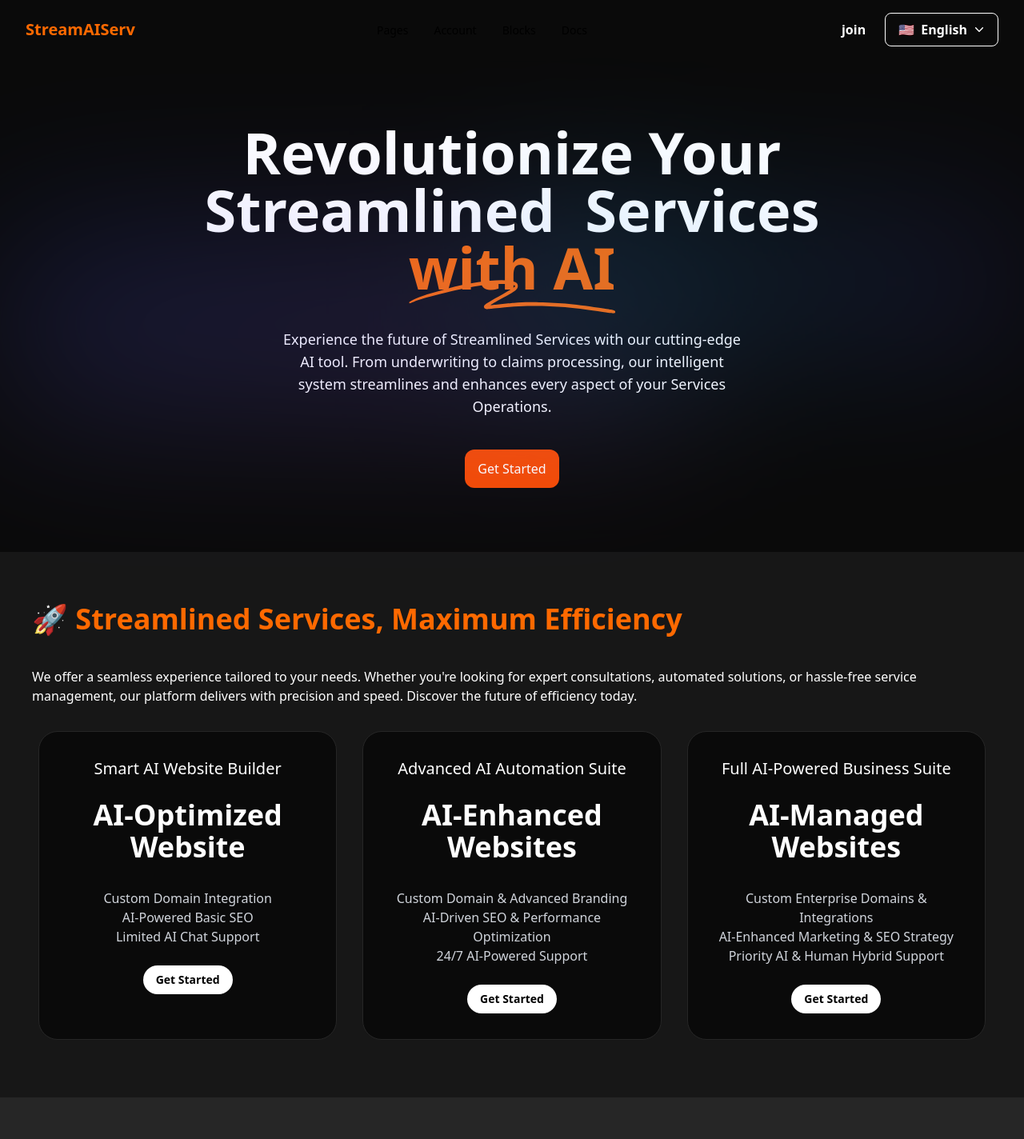
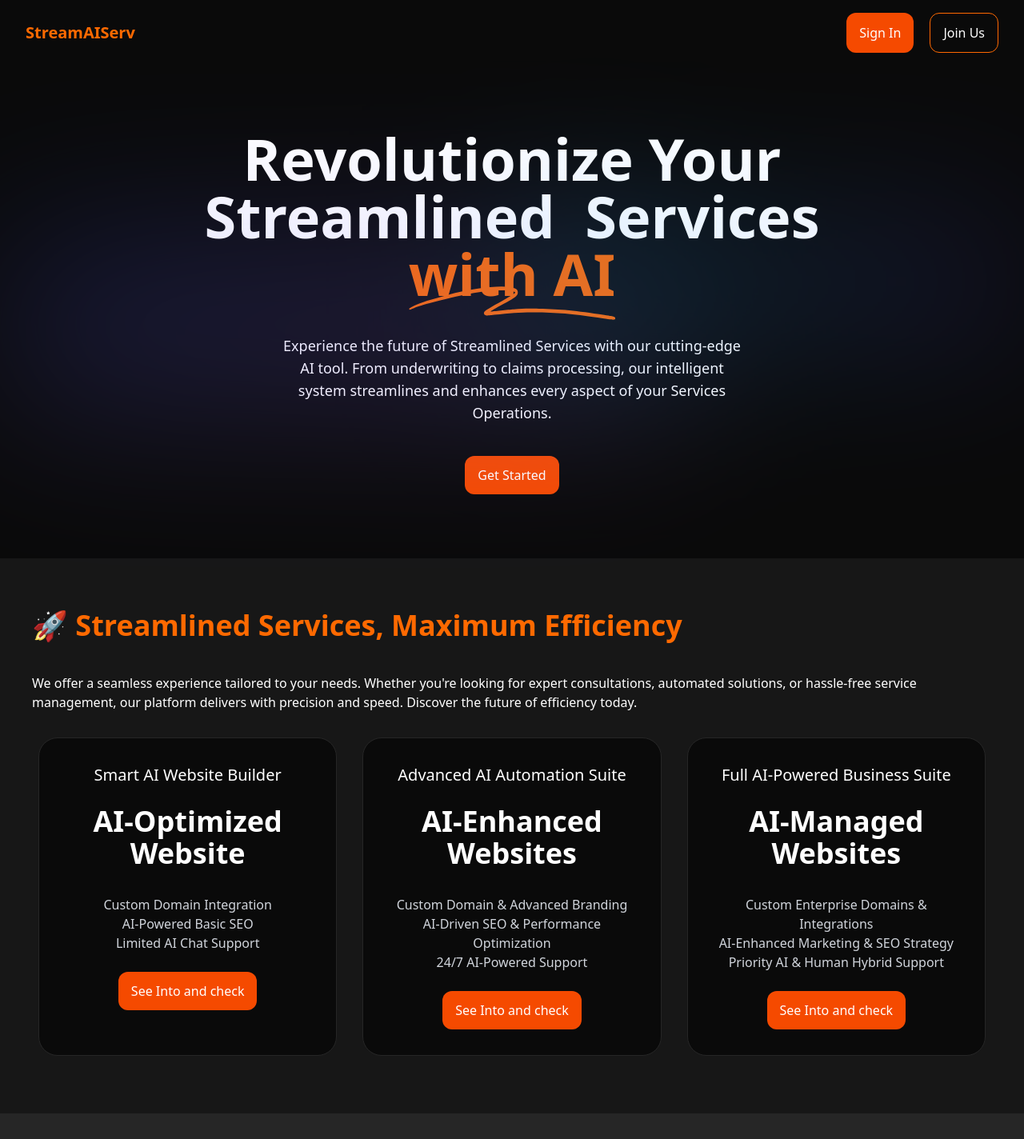
Before and after one commit to SaadaniMohamedAmine/react-project-global-notions, a React (Vite) app: page / in a window 1280 px wide. Shown: the top 1424 px of the page at 80% size. Built offline with nearby package versions, Linux system fonts and the light colour scheme.

Commit message:
feat: use the buttons in the home page sections

```diff
--- a/src/components/Button.jsx
+++ b/src/components/Button.jsx
@@ -7,7 +7,7 @@ const classes = (type) => {
     type === "primary"
       ? "!bg-orange-600 !hover:bg-orange-400 rounded-xl text-white font-medium px-4 py-3 transition cursor-pointer"
       : "",
-    type === "secondary" ? "bg-transparent rounded-xl text-white font-medium px-4 py-3 transition cursor-pointer border border-orange-500" : ""
+    type === "secondary" ? "bg-transparent rounded-xl text-white font-medium px-4 py-3 transition cursor-pointer border border-orange-500 focus:outline-none focus:ring-0" : ""
   );
 };
 
--- a/src/components/Header.jsx
+++ b/src/components/Header.jsx
@@ -1,98 +1,12 @@
 import { useState } from "react";
 import { NavLink } from "react-router";
-import {
-  Navbar,
-  Collapse,
-  Typography,
-  Button,
-  IconButton,
-  Menu,
-  MenuHandler,
-  MenuList,
-  MenuItem,
-} from "@material-tailwind/react";
-
-import {
-  Bars3Icon,
-  ChevronDownIcon,
-  XMarkIcon,
-} from "@heroicons/react/24/outline";
+import { Navbar, Typography, IconButton } from "@material-tailwind/react";
+import { Bars3Icon, XMarkIcon } from "@heroicons/react/24/outline";
+import Button from "./Button";
 
 const Header = () => {
-  const [openMenu, setOpenMenu] = useState(false);
+  // const [openMenu, setOpenMenu] = useState(false);
   const [openNav, setOpenNav] = useState(false);
-  const [lang, setLang] = useState("English");
-
-  // useEffect(() => {
-  //   window.addEventListener(
-  //     "resize",
-  //     () => window.innerWidth >= 960 && setOpenNav(false)
-  //   );
-  // }, []);
-
-  const navList = (
-    <ul className="mb-4 mt-2 flex flex-col gap-2 lg:mb-0 lg:mt-0 lg:flex-row lg:items-center lg:gap-6">
-      <Typography
-        as="li"
-        variant="small"
-        color="black"
-        className="p-1 font-medium"
-      >
-        <a href="#" className="flex items-center">
-          Pages
-        </a>
-      </Typography>
-      <Typography
-        as="li"
-        variant="small"
-        color="black"
-        className="p-1 font-medium"
-      >
-        <a href="#" className="flex items-center">
-          Account
-        </a>
-      </Typography>
-      <Typography
-        as="li"
-        variant="small"
-        color="black"
-        className="p-1 font-medium"
-      >
-        <a href="#" className="flex items-center">
-          Blocks
-        </a>
-      </Typography>
-      <NavLink to="/docs">
-        <Typography
-          as="li"
-          variant="small"
-          color="black"
-          className="p-1 font-medium"
-        >
-          <span className="flex items-center">Docs</span>
-        </Typography>
-      </NavLink>
-    </ul>
-  );
-
-  const countries = [
-    {
-      flag: "🇺🇸",
-      name: "English",
-    },
-    {
-      flag: "🇪🇸",
-      name: "Spain",
-    },
-    {
-      flag: "🇫🇷",
-      name: "France",
-    },
-    {
-      flag: "🇩🇪",
-      name: "Germany",
-    },
-  ];
 
   return (
     <Navbar
@@ -108,42 +22,9 @@ const Header = () => {
             StreamAIServ
           </Typography>
         </NavLink>
-        <div className="mr-4 hidden lg:block">{navList}</div>
-        <div className="hidden flex-wrap items-center gap-2 lg:flex">
-          <Button variant="gradient" size="sm">
-            join
-          </Button>
-          <Menu open={openMenu} handler={setOpenMenu}>
-            <MenuHandler>
-              <Button
-                size="sm"
-                variant="outlined"
-                className="hidden items-center gap-2 lg:flex text-white border border-white"
-              >
-                <span className="h-min text-base leading-none text-white">
-                  {countries.find(({ name }) => name === lang)?.flag}
-                </span>
-                {countries.find(({ name }) => name === lang)?.name}
-                <ChevronDownIcon
-                  strokeWidth={2.5}
-                  className={`h-3.5 w-3.5 transition-transform ${
-                    openMenu ? "rotate-180" : ""
-                  }`}
-                />
-              </Button>
-            </MenuHandler>
-            <MenuList className="hidden max-h-72 w-20 lg:block">
-              {countries.map(({ name, flag }) => (
-                <MenuItem
-                  key={name}
-                  className="flex items-center gap-2"
-                  onClick={() => setLang(name)}
-                >
-                  {flag} {name}
-                </MenuItem>
-              ))}
-            </MenuList>
-          </Menu>
+        <div className="flex gap-5">
+          <Button.Primary>Sign In</Button.Primary>
+          <Button.Secondary>Join Us</Button.Secondary>
         </div>
         <IconButton
           variant="text"
@@ -157,39 +38,6 @@ const Header = () => {
           )}
         </IconButton>
       </div>
-      <Collapse open={openNav}>
-        {navList}
-        <div className="flex w-full flex-nowrap items-center gap-x-4 lg:hidden">
-          <Button variant="gradient" size="sm" fullWidth>
-            join
-          </Button>
-          <Menu open={openMenu} handler={setOpenMenu}>
-            <MenuHandler>
-              <Button
-                fullWidth
-                size="sm"
-                variant="outlined"
-                className="flex items-center justify-center gap-2 lg:hidden"
-              >
-                🇺🇸 English{" "}
-                <ChevronDownIcon
-                  strokeWidth={2.5}
-                  className={`w-3.h-3.5 h-3.5 transition-transform ${
-                    openMenu ? "rotate-180" : ""
-                  }`}
-                />
-              </Button>
-            </MenuHandler>
-            <MenuList className="block max-h-72 w-20 lg:hidden">
-              {countries.map(({ name, flag }) => (
-                <MenuItem key={name} className="flex items-center gap-2">
-                  {flag} {name}
-                </MenuItem>
-              ))}
-            </MenuList>
-          </Menu>
-        </div>
-      </Collapse>
     </Navbar>
   );
 };
--- a/src/components/Services.jsx
+++ b/src/components/Services.jsx
@@ -1,3 +1,5 @@
+import Button from "./Button";
+
 const Services = () => {
   return (
     <section className="bg-neutral-900">
@@ -36,16 +38,7 @@ const Services = () => {
                 <li>AI-Powered Basic SEO</li>
                 <li>Limited AI Chat Support</li>
               </ul>
-              <a
-                target="_blank"
-                rel="noopener noreferrer"
-                className="lemonsqueezy-button relative flex h-9 w-full items-center justify-center px-4 before:absolute before:inset-0 before:rounded-full before:bg-white before:transition before:duration-300 hover:before:scale-105 active:duration-75 active:before:scale-95 sm:w-max"
-                href="https://example.com/starter-plan"
-              >
-                <span className="relative text-sm font-semibold text-black">
-                  Get Started
-                </span>
-              </a>
+              <Button.Primary>See Into and check</Button.Primary>
             </div>
             <div className="flex flex-col items-center aspect-auto p-4 sm:p-8 border rounded-3xl bg-neutral-950 border-neutral-800 shadow-gray-600/10 shadow-none m-2 flex-1 max-w-md">
               <h2 className="text-lg sm:text-xl font-medium text-white mb-2">
@@ -61,16 +54,7 @@ const Services = () => {
                 <li>AI-Driven SEO & Performance Optimization</li>
                 <li>24/7 AI-Powered Support</li>
               </ul>
-              <a
-                target="_blank"
-                rel="noopener noreferrer"
-                className="lemonsqueezy-button relative flex h-9 w-full items-center justify-center px-4 before:absolute before:inset-0 before:rounded-full before:bg-white before:transition before:duration-300 hover:before:scale-105 active:duration-75 active:before:scale-95 sm:w-max"
-                href="https://example.com/pro-plan"
-              >
-                <span className="relative text-sm font-semibold text-black">
-                  Get Started
-                </span>
-              </a>
+              <Button.Primary>See Into and check</Button.Primary>
             </div>
             <div className="flex flex-col items-center aspect-auto p-4 sm:p-8 border rounded-3xl bg-neutral-950 border-neutral-800 shadow-gray-600/10 shadow-none m-2 flex-1 max-w-md">
               <h2 className="text-lg sm:text-xl font-medium text-white mb-2">
@@ -86,16 +70,7 @@ const Services = () => {
                 <li>AI-Enhanced Marketing & SEO Strategy</li>
                 <li>Priority AI & Human Hybrid Support</li>
               </ul>
-              <a
-                target="_blank"
-                rel="noopener noreferrer"
-                className="lemonsqueezy-button relative flex h-9 w-full items-center justify-center px-4 before:absolute before:inset-0 before:rounded-full before:bg-white before:transition before:duration-300 hover:before:scale-105 active:duration-75 active:before:scale-95 sm:w-max"
-                href="https://example.com/business-plan"
-              >
-                <span className="relative text-sm font-semibold text-black">
-                  Get Started
-                </span>
-              </a>
+              <Button.Primary>See Into and check</Button.Primary>
             </div>
           </div>
         </div>
```
Also changed, not shown: src/components/Pricing.jsx (+8 -19 lines).
